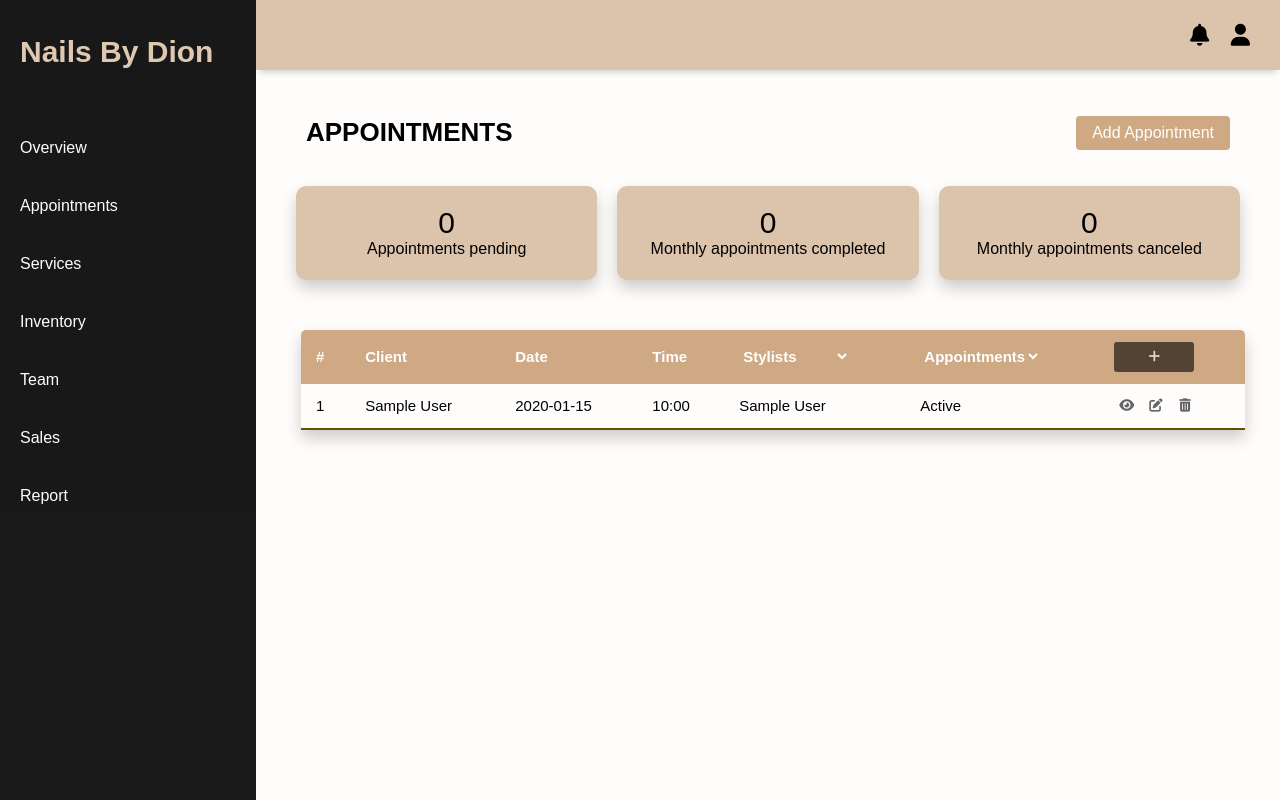
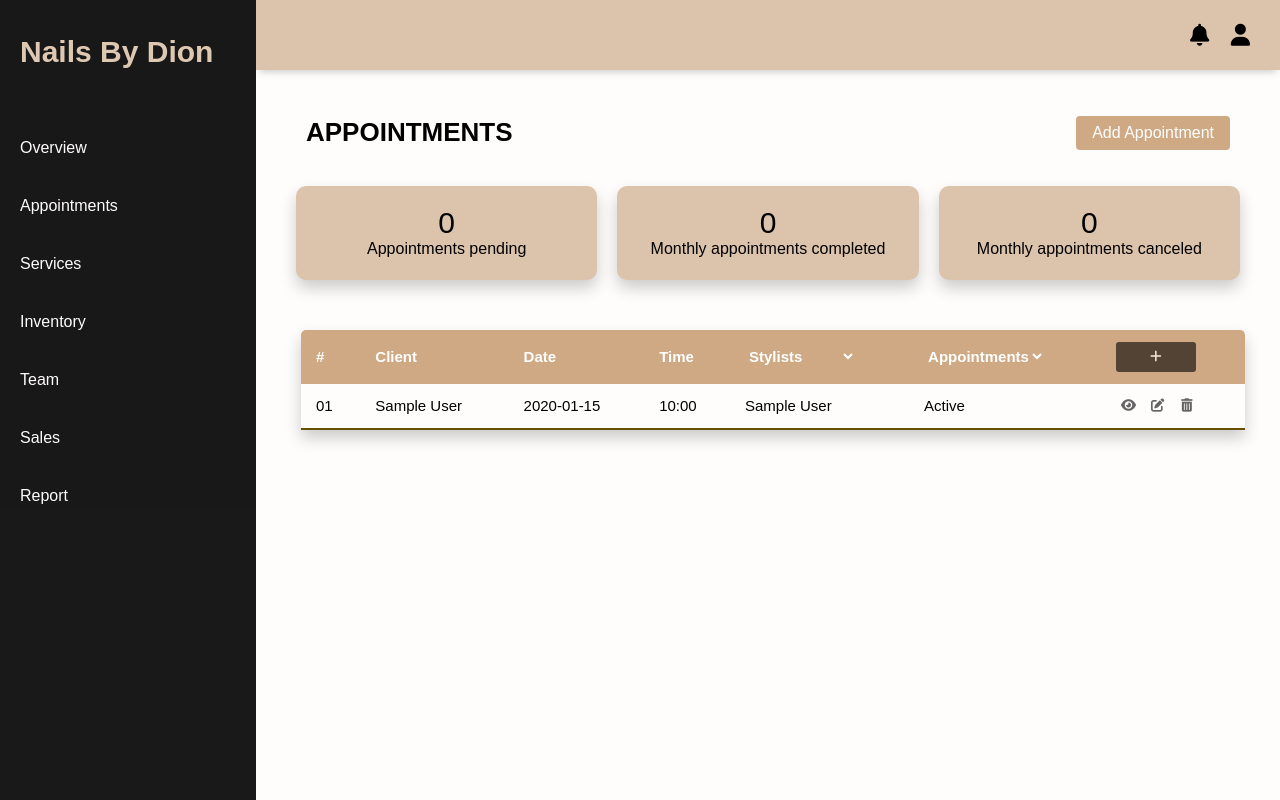
Before and after one commit to err0r301/nails_by_dion, a PHP site: page /appointment.php in a window 1280 px wide. Run offline with PHP 8.4, Linux system fonts and the light colour scheme; tables that the repository leaves empty or names only in its code hold one stand-in row (values such as "Sample post").

Commit message:
appointment add functionality implemented

```diff
--- a/admin/appointment.php
+++ b/admin/appointment.php
@@ -14,16 +14,20 @@
         <?php
             include '../partial/admin_header.php';
             include '../partial/admin_sidebar.php';
-            require_once '../data/config.php';
+            require '../data/config.php';
 
             error_reporting(E_ALL);
             ini_set('display_errors', 1);
+
+            $query = "SELECT u.name as name, a.adminID as id FROM user u, admin a WHERE u.userID = a.userID";
+            $result = mysqli_query($conn, $query);
+            $stylists = mysqli_fetch_all($result, MYSQLI_ASSOC);
+
             include '../scripts/appointment_scripts/get_appointments.php';
             include '../scripts/service_scripts/get_services.php';
+            include '../scripts/appointment_scripts/add_appointment.php';
 
-            $query = "SELECT name FROM user WHERE userType = 'Admin'";
-                                    $result = mysqli_query($conn, $query);
-                                    $stylists = mysqli_fetch_all($result, MYSQLI_ASSOC);
+
 
             $pending = 0;
             $completed = 0;
@@ -85,12 +89,8 @@
                 <h2>Add Appointment</h2>
                 <form action="" method="post">
                     <div class="form-group">
-                        <label for="appointment-name">Name:</label>
-                        <input type="text" name="name" id="appointment-name" autofocus required>
-                    </div>
-                    <div class="form-group">
                         <label for="appointment-email">Email:</label>
-                        <input type="email" name="email" id="appointment-email" required>
+                        <input type="email" name="email" id="appointment-email" autofocus required>
                     </div>
                     <div class="form-group">
                         <label for="appointment-date">Date:</label>
@@ -101,21 +101,11 @@
                         <input type="time" name="time" id="appointment-time" required>
                     </div>
                     <div class="form-group">
-                        <label for="appointment-service">Service:</label>
-                        <select name="stylist" class="form-selector status" required>
-                            <?php
-                                foreach ($services as $service) {
-                                    echo "<option value=" . $service['name'] . ">" . $service['name'] . "</option>";
-                                }
-                            ?>
-                        </select>
-                    </div>
-                    <div class="form-group">
                         <label for="appointment-stylist">Stylist:</label>
                         <select name="stylist" class="form-selector status" required>
                             <?php
                                 foreach ($stylists as $stylist) {
-                                    echo "<option value=" . $stylist['name'] . ">" . $stylist['name'] . "</option>";
+                                    echo "<option value=" . $stylist['id'] . ">" . $stylist['name'] . "</option>";
                                 }
                             ?>
                         </select>
@@ -149,14 +139,6 @@
                 <form action="" method="post">
                     <input type="hidden" name="id" class="id">
                     <div class="form-group">
-                        <label for="name">Name:</label>
-                        <input type="text" name="name" class="name" required>
-                    </div>
-                    <div class="form-group">
-                            <label for="email">Email:</label>
-                            <input type="email" name="email" class="email" required>
-                    </div>
-                    <div class="form-group">
                         <label for="date">Date:</label>
                         <input type="date" name="date" class="date" required>
                     </div>
@@ -165,31 +147,21 @@
                         <input type="time" name="time" class="time" required>
                     </div>
                     <div class="form-group">
+                        <label for="appointment-stylist">Stylist:</label>
+                        <select name="stylist" class="form-selector status" required>
+                            <?php
+                                foreach ($stylists as $stylist) {
+                                    echo "<option value=" . $stylist['id'] . ">" . $stylist['name'] . "</option>";
+                                }
+                            ?>
+                        </select>
+                    </div>
+                    <div class="form-group">
                         <label for="status">Status:</label>
                         <select name="status" class="form-selector status">
                             <option value="Pending">Pending</option>
                             <option value="Complete">Complete</option>
                             <option value="Cancelled">Cancelled</option>
-                        </select>
-                    </div>
-                    <div class="form-group">
-                        <label for="appointment-service">Service:</label>
-                        <select name="stylist" class="form-selector status" required>
-                            <?php
-                                foreach ($services as $service) {
-                                    echo "<option value=" . $service['name'] . ">" . $service['name'] . "</option>";
-                                }
-                            ?>
-                        </select>
-                    </div>
-                    <div class="form-group">
-                        <label for="appointment-stylist">Stylist:</label>
-                        <select name="stylist" class="form-selector status" required>
-                            <?php
-                                foreach ($stylists as $stylist) {
-                                    echo "<option value=" . $stylist['name'] . ">" . $stylist['name'] . "</option>";
-                                }
-                            ?>
                         </select>
                     </div>
                     <button type="submit" name="update" value="Update">Update</button>
@@ -278,6 +250,9 @@
                     <tbody>
                         <?php
                             foreach ($appointments as $appointment) {
+                                if ($appointment['appointmentID'] < 10) {
+                                    $appointment['appointmentID'] = "0" . $appointment['appointmentID'];
+                                }
                                 $datetime = new DateTime($appointment['date']);
                                 $date = $datetime->format('Y-m-d');
                                 $time = $datetime->format('H:i');
```
Also changed, not shown: scripts/appointment_scripts/add_appointment.php (+31 -8 lines).
